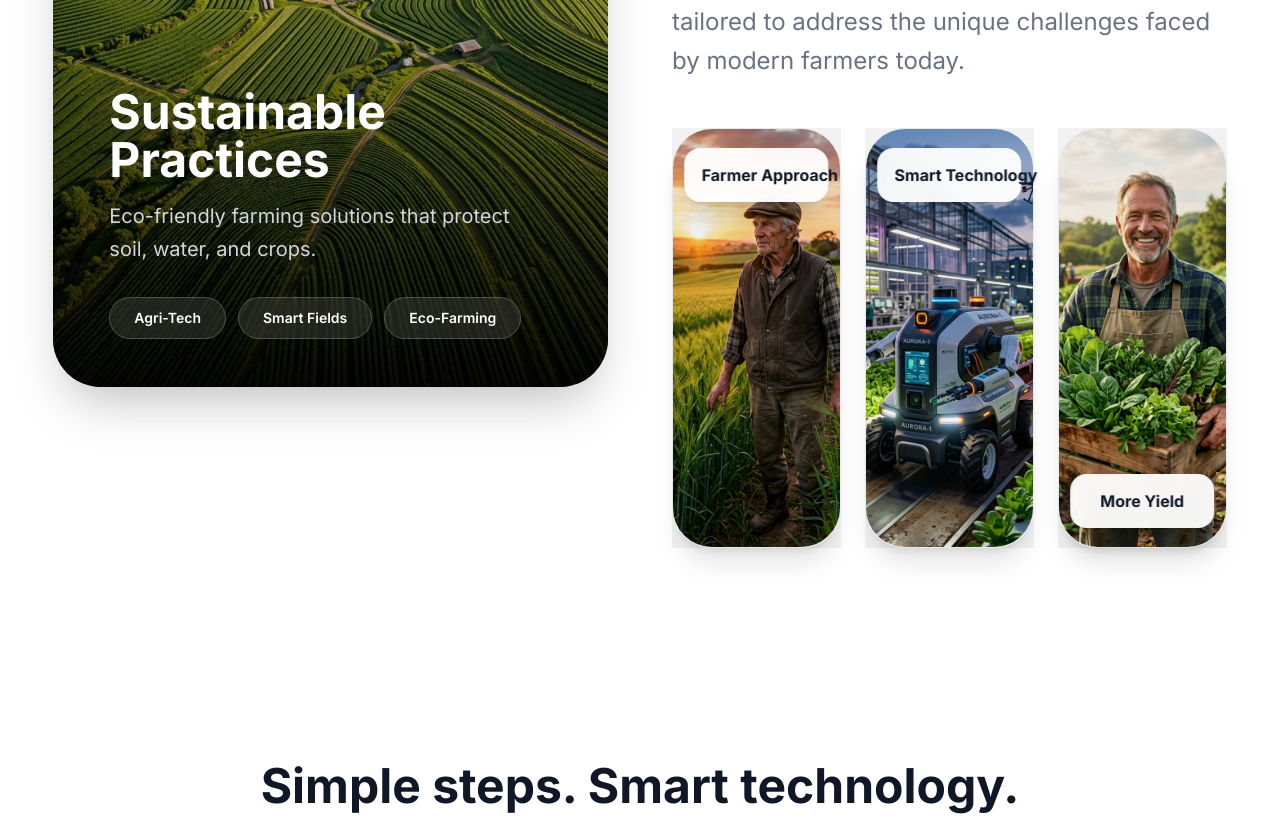
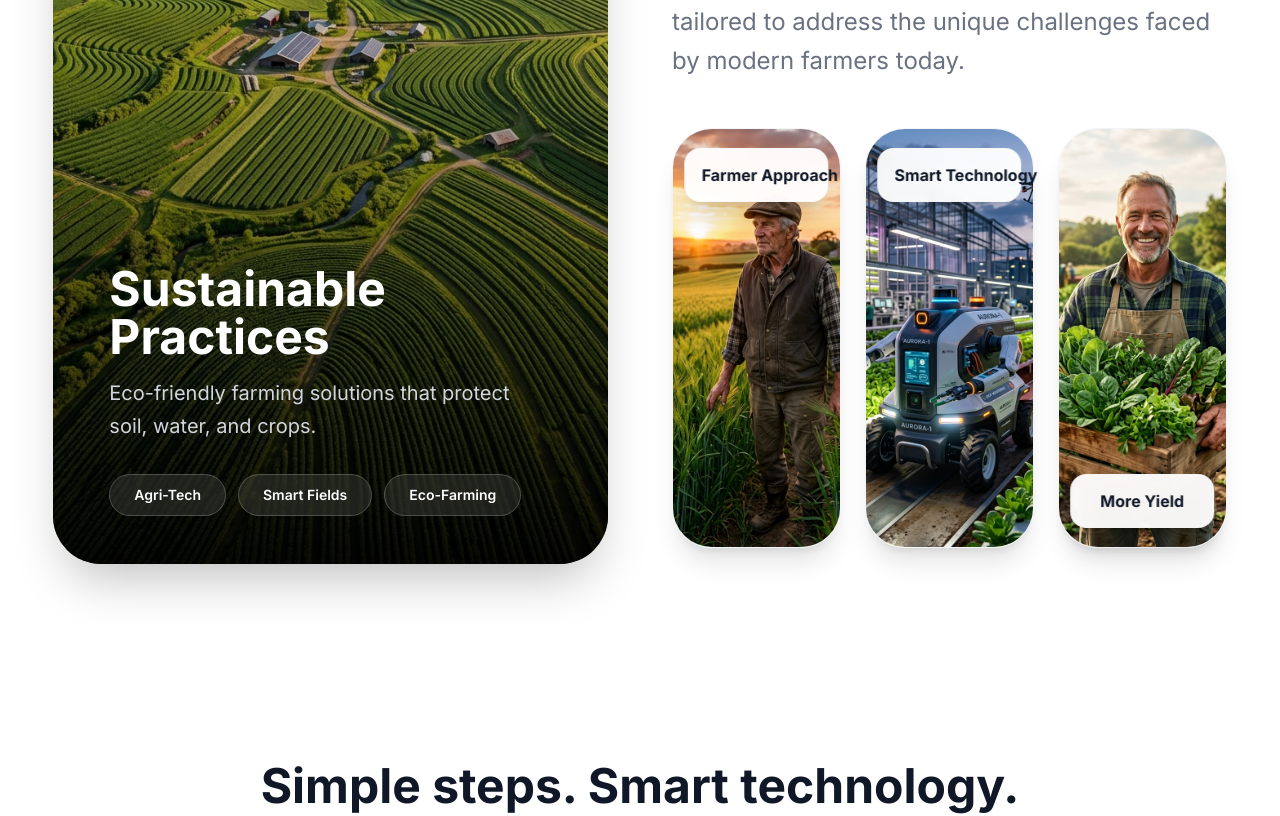
Before and after one commit to obaidullah-miazi-dev/agrova-landing-page, a React (Vite) app: page / in a window 1280 px wide. Shown: the part 3020-3836 px from the top of the page. Built offline with nearby package versions, Linux system fonts and the light colour scheme.

Commit message:
style: adjust layout constraints and remove image overlay tints in FAQ and WhyChooseUs sections

```diff
--- a/src/components/home/FAQ.jsx
+++ b/src/components/home/FAQ.jsx
@@ -36,10 +36,10 @@ const FAQ = () => {
     return (
         <section className="max-w-11/12 mx-auto py-24">
             <div className="text-center mb-16">
-                <h2 className="text-4xl md:text-5xl font-bold text-gray-900 mb-6 leading-tight max-w-3xl mx-auto">
+                <h2 className="text-4xl md:text-5xl font-bold text-gray-900 mb-6 leading-tight max-w-4xl mx-auto">
                     Clear reliable information to help you start farming with confidence.
                 </h2>
-                <p className="text-gray-500 text-lg max-w-2xl mx-auto">
+                <p className="text-gray-500 text-lg  mx-auto">
                     Find clear answers to common questions and learn how our agriculture solutions support your farming journey.
                 </p>
             </div>
@@ -56,7 +56,7 @@ const FAQ = () => {
                         >
                             <button
                                 onClick={() => setOpenId(isOpen ? null : faq.id)}
-                                className="w-full flex items-center justify-between p-8 text-left focus:outline-none"
+                                className="w-full flex items-center justify-between p-6 text-left focus:outline-none"
                             >
                                 <span className="text-xl md:text-2xl font-bold text-gray-900">
                                     {faq.question}
--- a/src/components/home/WhyChooseUs.jsx
+++ b/src/components/home/WhyChooseUs.jsx
@@ -17,7 +17,7 @@ const WhyChooseUs = () => {
                         initial={{ opacity: 0, x: -30 }}
                         whileInView={{ opacity: 1, x: 0 }}
                         viewport={{ once: true }}
-                        className="relative h-[500px] lg:h-[700px] rounded-[3rem] overflow-hidden group shadow-2xl"
+                        className="relative h-[500px] lg:h-full rounded-[3rem] overflow-hidden group shadow-2xl"
                     >
                         <img
                             src={sustainableImg}
@@ -100,7 +100,7 @@ const WhyChooseUs = () => {
                             </div>
                             <div className="h-full rounded-[2.5rem] overflow-hidden shadow-xl border border-gray-100">
                                 <img src={farmerImg} alt="Farmer Approach" className="w-full h-full object-cover group-hover:scale-110 transition-transform duration-700" />
-                                <div className="absolute inset-0 bg-black/5 group-hover:bg-transparent transition-colors" />
+
                             </div>
                         </motion.div>
 
@@ -119,7 +119,7 @@ const WhyChooseUs = () => {
                             </div>
                             <div className="h-full rounded-[2.5rem] overflow-hidden shadow-xl border border-gray-100">
                                 <img src={techImg} alt="Smart Technology" className="w-full h-full object-cover group-hover:scale-110 transition-transform duration-700" />
-                                <div className="absolute inset-0 bg-black/5 group-hover:bg-transparent transition-colors" />
+
                             </div>
                         </motion.div>
 
@@ -133,7 +133,7 @@ const WhyChooseUs = () => {
                         >
                             <div className="h-full rounded-[2.5rem] overflow-hidden shadow-xl border border-gray-100">
                                 <img src={yieldImg} alt="More Yield" className="w-full h-full object-cover group-hover:scale-110 transition-transform duration-700" />
-                                <div className="absolute inset-0 bg-black/5 group-hover:bg-transparent transition-colors" />
+
                             </div>
                              <div className="absolute bottom-5 left-1/2 -translate-x-1/2 z-10 w-[85%]">
                                 <div className="bg-white/95 backdrop-blur-md rounded-2xl py-3.5 px-4 shadow-xl border border-gray-100/50 text-center">
```
